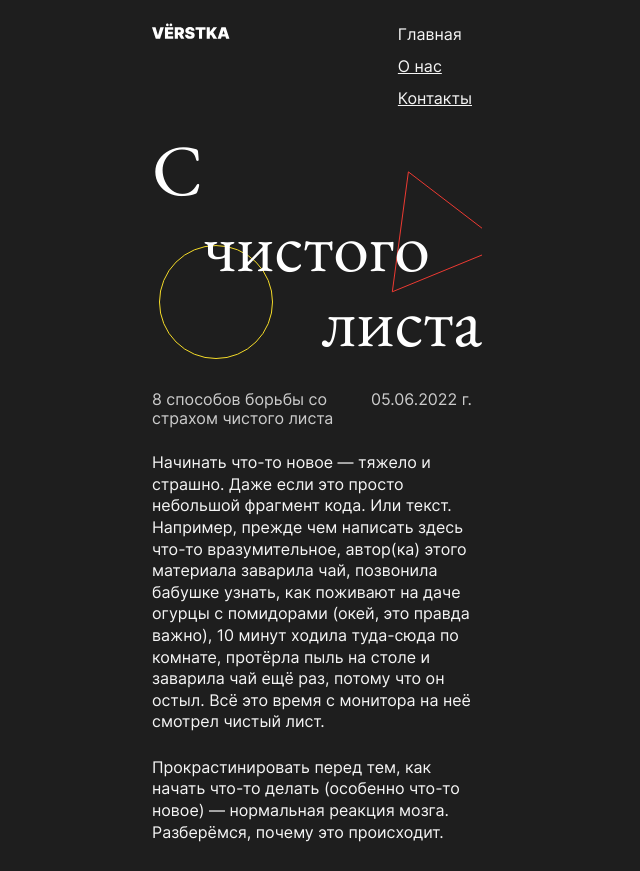
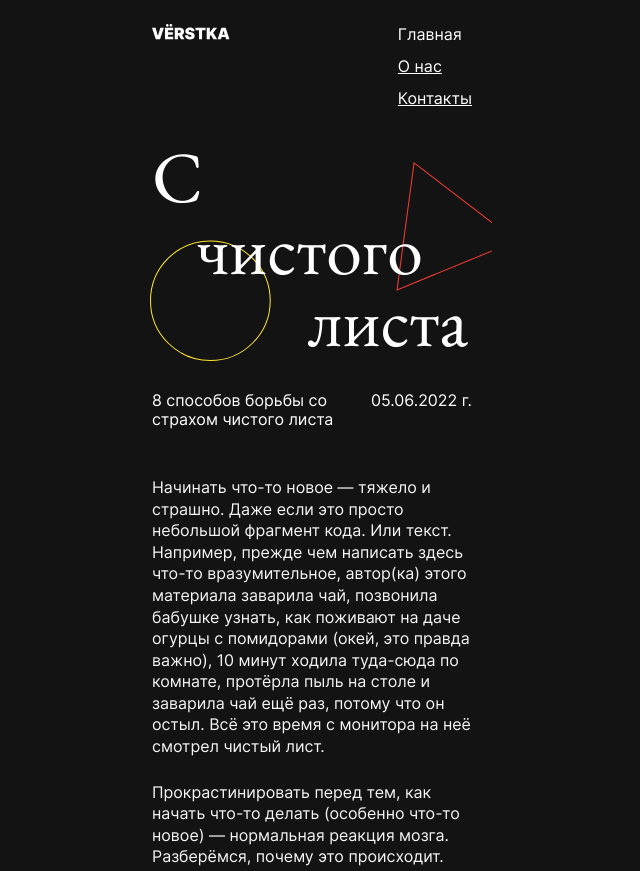
Before and after one commit to ibragim-ast/s-chistogo-lista, a plain HTML site: page index.html in a window 1280 px wide. Shown: the top 871 px of the page, without its empty margins (328-968 px from the left). Drawn offline with Linux system fonts and the light colour scheme; files whose address does not match are found by name.

Commit message:
полировка и финальный залив

```diff
--- a/fonts/fonts.css
+++ b/fonts/fonts.css
@@ -1,19 +1,19 @@
 @font-face {
   font-family: "EB Garamond";
-  src: url("../fonts/ebgaramondmedium.ttf") format("truetype"),
-    url("../fonts/ebgaramondmedium.woff") format("woff")
-      url("../fonts/ebgaramondmedium.woff2") format("woff2");
-  font-weight: 500;
-  font-style: normal;
+  src: url("../fonts/ebgaramondregular.woff2") format("woff2"),
+    url("../fonts/ebgaramondregular.woff") format("woff"),
+    url("../fonts/ebgaramondregular.ttf") format("truetype");
+  font-weight: 400;
+  font-display: swap;
 }
 
 @font-face {
   font-family: "EB Garamond";
-  src: url("../fonts/ebgaramondregular.ttf") format("truetype"),
-    url("../fonts/ebgaramondregular.woff") format("woff"),
-    url("../fonts/ebgaramondregular.woff2") format("woff2");
-  font-weight: 400;
-  font-style: normal;
+  src: url("../fonts/ebgaramondmedium.woff2") format("woff2")
+      url("../fonts/ebgaramondmedium.woff") format("woff"),
+    url("../fonts/ebgaramondmedium.ttf") format("truetype");
+  font-weight: 500;
+  font-display: swap;
 }
 
 @font-face {
@@ -22,7 +22,7 @@
     url("../fonts/interregular.woff") format("woff"),
     url("../fonts/interregular.woff2") format("woff2");
   font-weight: 400;
-  font-style: normal;
+  font-display: swap;
 }
 
 @font-face {
@@ -31,5 +31,5 @@
     url("../fonts/interbold.woff") format("woff"),
     url("../fonts/interbold.woff2") format("woff2");
   font-weight: 700;
-  font-style: normal;
+  font-display: swap;
 }
--- a/index.html
+++ b/index.html
@@ -9,13 +9,17 @@
   </head>
   <body>
     <header class="header content-section">
-      <a class="header__logo" href="#" class="logo">
-        <img class="header__logo-image" src="images/logo.svg" alt="Логотип" />
+      <a class="header__logo">
+        <img
+          class="header__logo-image"
+          src="images/logo.svg"
+          alt="Логотип проекта"
+        />
       </a>
       <nav class="header__menu">
         <ul class="header__menu-list">
           <li class="header__menu-item header__menu-item_active">
-            <a class="header__menu-link" href="#0">Главная</a>
+            <a class="header__menu-link">Главная</a>
           </li>
           <li class="header__menu-item">
             <a class="header__menu-link" href="#0">О нас</a>
@@ -26,7 +30,7 @@
         </ul>
       </nav>
     </header>
-    <main class="main">
+    <main class="content">
       <section class="cover content-section content-section_theme_dark">
         <h1 class="cover__title">
           <span class="accent-span">С</span>
@@ -39,7 +43,7 @@
           <h2 class="intro__title">
             8 способов борьбы со страхом чистого листа
           </h2>
-          <time class="intro__date">05.06.2022 г.</time>
+          <time class="intro__date" datetime="2022-06-05">05.06.2022 г.</time>
         </div>
         <div class="intro__main-text">
           <p class="">
@@ -72,53 +76,43 @@
         </p>
         <ul class="content-section__list">
           <li class="content-section__list-item">
-            <p>
             <span class="content-section__list-accent"
               >Неуверенность в результате.</span
             >
             И в том, что его вообще можно достичь. Ведь как можно быть
-              уверенным, что проводишь всю работу не впустую? Что доведёшь дело
-              до конца? А тут, пока не начал, не надо и заканчивать.
-            </p>
+            уверенным, что проводишь всю работу не впустую? Что доведёшь дело до
+            конца? А тут, пока не начал, не надо и заканчивать.
           </li>
           <li class="content-section__list-item">
-            <p>
             <span class="content-section__list-accent">Страх критики.</span>
-              Если работу будет кто-то оценивать, то уже на самых ранних этапах
-              мы смотрим на неё глазами этого человека. Представляем, какие
+            Если работу будет кто-то оценивать, то уже на самых ранних этапах мы
+            смотрим на неё глазами этого человека. Представляем, какие
             недостатки в ней можно найти. После этого желание что-то делать
             сразу пропадает.
-            </p>
           </li>
           <li class="content-section__list-item">
-            <p>
             <span class="content-section__list-accent">Перфекционизм.</span>
             Когда кажется, что работа не будет сделана идеально, будто бы нет
-              смысла её и начинать. В такие моменты мы можем забыть, что с
-              первого раза что-то получается довольно редко.
-            </p>
+            смысла её и начинать. В такие моменты мы можем забыть, что с первого
+            раза что-то получается довольно редко.
           </li>
           <li class="content-section__list-item">
-            <p>
             <span class="content-section__list-accent"
               >Отсутствие мотивации.</span
             >
-              Как долгосрочной, так и краткосрочной. Например, если дедлайн
-              только через неделю, можно посидеть пару часов, рассматривая узоры
-              на обоях, — времени ещё вагон. Или прогуливать уроки химии в
-              школе, потому что вроде как и хочется стать нейрохирургом, но в
-              кино на «Мстителей» хочется ещё больше.
-            </p>
+            Как долгосрочной, так и краткосрочной. Например, если дедлайн только
+            через неделю, можно посидеть пару часов, рассматривая узоры на
+            обоях, — времени ещё вагон. Или прогуливать уроки химии в школе,
+            потому что вроде как и хочется стать нейрохирургом, но в кино на
+            «Мстителей» хочется ещё больше.
           </li>
           <li class="content-section__list-item">
-            <p>
             <span class="content-section__list-accent"
               >Недостаток информации.</span
             >
             Начинать что-то особенно сложно, если вы новичок в теме и только
             разбираетесь, что к чему. Вам может казаться, что каждая строчка —
             глупость, и вообще всё, что вы сделаете, — будет неправильно.
-            </p>
           </li>
         </ul>
       </section>
--- a/styles/style.css
+++ b/styles/style.css
@@ -1,3 +1,10 @@
+body {
+  margin: 0;
+  font-family: Inter, sans-serif;
+  font-weight: 400;
+  background-color: #131313;
+}
+
 h1,
 h2,
 h3,
@@ -12,6 +19,77 @@ blockquote {
   padding: 0;
 }
 
+.content-section {
+  box-sizing: border-box;
+  width: 360px;
+  margin: auto;
+}
+
+.content-section_theme_dark {
+  color: #fff;
+  background-color: #131313;
+}
+
+.content-section_theme_bright {
+  color: #131313;
+  background-color: #fee42a;
+}
+
+.header {
+  display: flex;
+  justify-content: space-between;
+  align-items: start;
+  padding: 24px 20px;
+}
+
+.header__logo {
+  display: block;
+  width: 78px;
+}
+
+.header__logo-image {
+  width: 100%;
+}
+
+.header__menu-list {
+  display: flex;
+  flex-direction: column;
+  gap: 12px;
+  list-style: none;
+}
+
+.header__menu-link {
+  color: #fff;
+  font-size: 16px;
+  line-height: 1.2;
+}
+
+.header__menu-item_active .header__menu-link {
+  text-decoration: none;
+}
+
+.cover {
+  min-height: 258px;
+  padding: 7px 24px 32px 20px;
+  background-image: url("../images/cover.svg");
+  background-repeat: no-repeat;
+  background-position: right center;
+  background-size: 95% auto;
+}
+
+.cover__title {
+  width: 100%;
+  color: #fff;
+  font-family: "EB Garamond", serif;
+  font-weight: 400;
+  font-size: 72px;
+  line-height: 1;
+}
+
+.accent-span {
+  display: block;
+}
+
 .text-center {
   text-align: center;
 }
@@ -20,163 +98,77 @@ blockquote {
   text-align: right;
 }
 
-.accent-span {
-  display: block;
-  line-height: 1.05;
+.intro {
+  padding: 0 20px 38px;
+  display: flex;
+  flex-direction: column;
+  gap: 24px;
 }
 
-.content-section {
-  box-sizing: border-box;
-  max-width: 360px;
-  margin: 0 auto;
+.intro__heading {
+  display: flex;
+  justify-content: space-between;
+  gap: 22px;
+  font-size: 16px;
 }
 
-.content-section_theme_dark {
-  color: #f5f5f5;
+.intro__title {
+  font-weight: 400;
+  font-size: 16px;
+  line-height: 1.2;
 }
 
-.content-section_theme_bright {
-  background-color: #fee42a;
-  color: #131313;
+.intro__date {
+  font-size: 16px;
+  line-height: 1.2;
+  white-space: nowrap;
+}
+
+.intro__main-text {
+  display: flex;
+  flex-direction: column;
+  gap: 24px;
+  margin-top: 24px;
+  color: #f5f5f5;
+  font-size: 16px;
+  line-height: 1.35;
+}
+
+.reasons {
+  padding: 40px 20px;
 }
 
 .content-section__subtitle {
+  margin-bottom: 32px;
   font-family: "EB Garamond", serif;
   font-weight: 500;
   font-size: 28px;
-  line-height: 115%;
+  line-height: 1.15;
 }
 
 .content-section__introduction {
-  font-weight: 400;
+  margin: 0 0 32px;
   font-size: 20px;
-  line-height: 135%;
+  line-height: 1.35;
 }
 
 .content-section__list {
   display: flex;
   flex-direction: column;
-  gap: 24px;
-  padding-left: 16px;
-  line-height: 128%;
-}
-
-.content-section__list-item {
-  font-size: 16px;
+  gap: 16px;
+  padding: 0 0 16px;
+  line-height: 1.35;
 }
 
 .content-section__list-accent {
   font-weight: 700;
 }
 
-body {
-  background-color: #1e1e1e;
-  font-family: "Inter", sans-serif;
-  font-weight: 400;
-  margin: 0;
-}
-
-.header {
-  padding: 24px 20px;
-  display: flex;
-  justify-content: space-between;
-  align-items: start;
-}
-
-.header__logo-image {
-  width: 78px;
-  height: 43px;
-  margin-top: -14px;
-}
-
-.header__menu-list {
-  list-style: none;
-  display: flex;
-  flex-direction: column;
-  gap: 12px;
-}
-
-.header__menu-link {
-  color: #f5f5f5;
-  font-size: 16px;
-}
-
-.header__menu-item_active .header__menu-link {
-  text-decoration: none;
-}
-
-.main {
-  display: flex;
-  flex-direction: column;
-  min-height: 100vh;
-}
-
-.cover {
-  background-image: url("../images/cover.svg");
-  background-repeat: no-repeat;
-  background-position: bottom right;
-  background-size: 95% auto;
-  min-height: 221px;
-  width: 340px;
-  padding-left: 10px;
-}
-
-.cover__title {
-  font-family: "EB Garamond", serif;
-  font-size: 72px;
-  font-weight: 400;
-  color: #fff;
-}
-
-.intro {
-  padding: 31px 20px 37px;
-  display: flex;
-  flex-direction: column;
-  gap: 24px;
-  min-height: 453px;
-}
-
-.intro__heading {
-  display: flex;
-}
-
-.intro__title {
-  font-size: 16px;
-  width: 203px;
-  font-weight: 400;
-  line-height: 1.2;
-  color: #ccc;
-}
-
-.intro__date {
-  font-size: 16px;
-  font-weight: 400;
-  line-height: 1.2;
-  color: #ccc;
-  white-space: nowrap;
-  padding-left: 16px;
-}
-
-.intro__main-text {
-  display: flex;
-  flex-direction: column;
-  gap: 24px;
-  font-size: 16px;
-  line-height: 1.35;
-}
-
-.reasons {
-  padding: 43px 20px;
-  display: flex;
-  flex-direction: column;
-  gap: 35px;
-}
-
 .how-to {
+  padding: 40px 20px 60px;
   display: flex;
   flex-direction: column;
   gap: 36px;
-  padding: 40px 20px 66px;
 }
 
 .cards-list {
@@ -229,12 +221,12 @@ body {
 }
 
 .footer {
+  padding: 20px;
   display: flex;
   justify-content: space-between;
   align-items: center;
   padding: 20px;
   border-top: 1px solid #fee42a;
-  padding: 20px;
 }
 
 .footer__copy {
```
Lines whose indentation alone changed are shown as unchanged.
